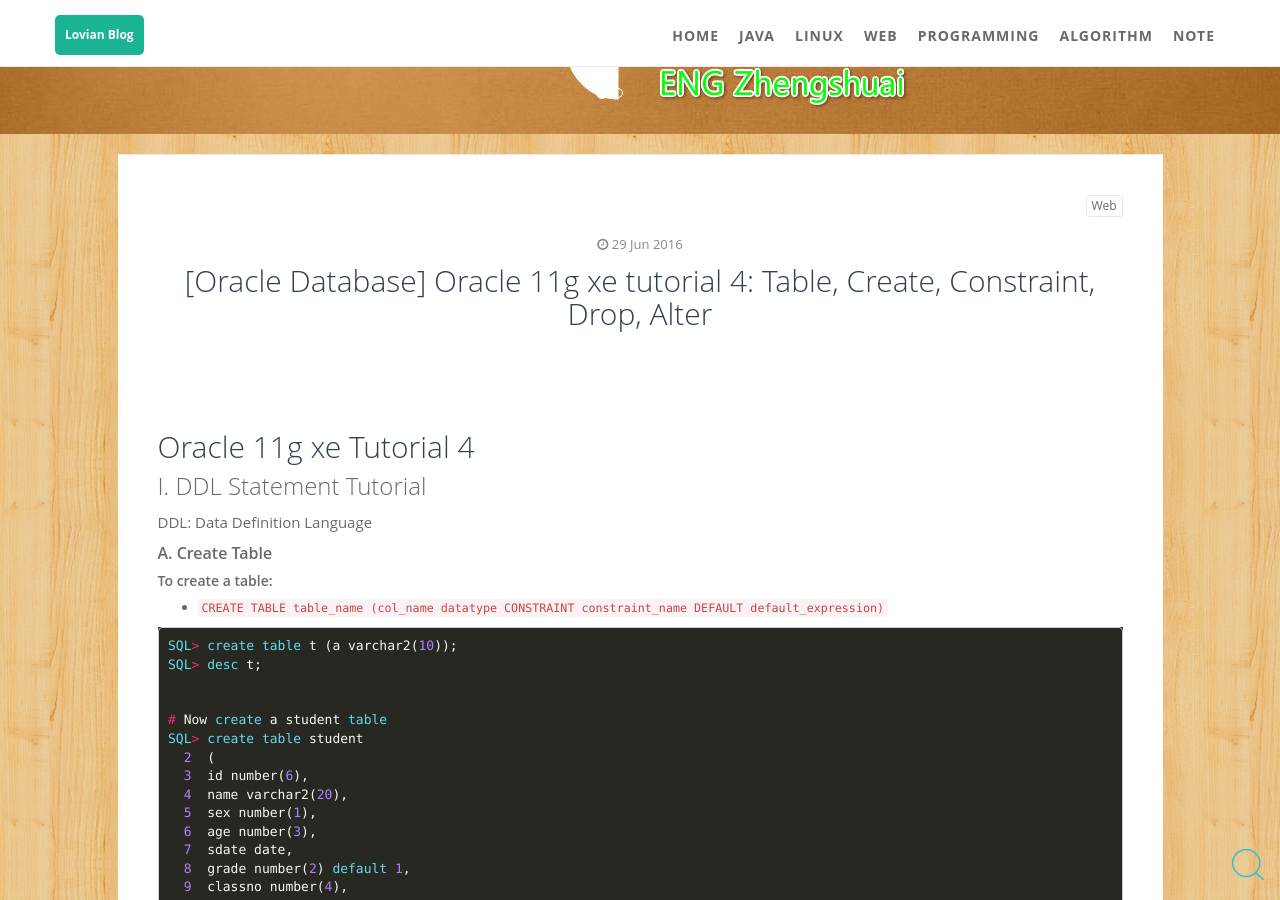
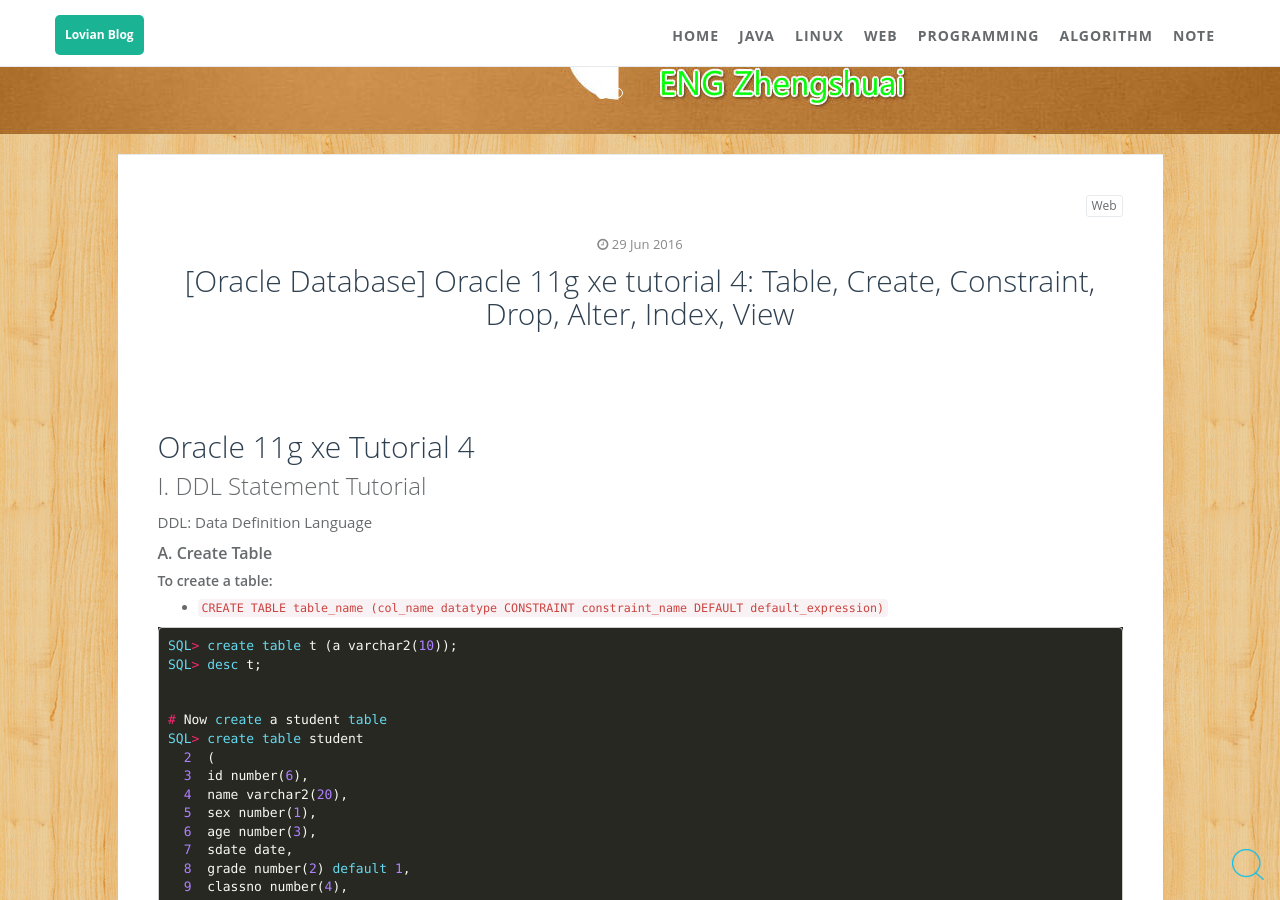
Before and after one commit to ZhengshuaiPENG/zhengshuaipeng.github.io, a Jekyll site: the page built from _posts/2016/06/2016-06-29-db-oracle-tutorial4.md, in a window 1280 px wide and 900 px high, scrolled down 336 px. Built offline with Jekyll 4.4.1, drawn with Linux system fonts in a browser that asks for light colours; comment, search, counter and statistics services are not loaded.

Commit message:
orace tuto4

```diff
--- a/_posts/2016/06/2016-06-29-db-oracle-tutorial4.md
+++ b/_posts/2016/06/2016-06-29-db-oracle-tutorial4.md
@@ -1,9 +1,9 @@
 ---
 layout: post
-title:  "[Oracle Database] Oracle 11g xe tutorial 4: Table, Create, Constraint, Drop, Alter"
+title:  "[Oracle Database] Oracle 11g xe tutorial 4: Table, Create, Constraint, Drop, Alter, Index, View"
 date:   2016-06-29
-desc: "Orace 11g xe SQL tutorial3, how to create, drop, alter tables in oracle"
-keywords: "Oracle 11g xe, database, Linux, table, create , constraint, drop, alter, tutorial, SQL"
+desc: "Orace 11g xe SQL tutorial3, how to create, drop, alter, view, index, sequence tables in oracle"
+keywords: "Oracle 11g xe, database, Linux, table, create , constraint, drop, alter, index, sequence tutorial, SQL"
 categories: [Web]
 tags: [Oracle,Database, SQL, DDL]
 icon: fa-keyboard-o
```
